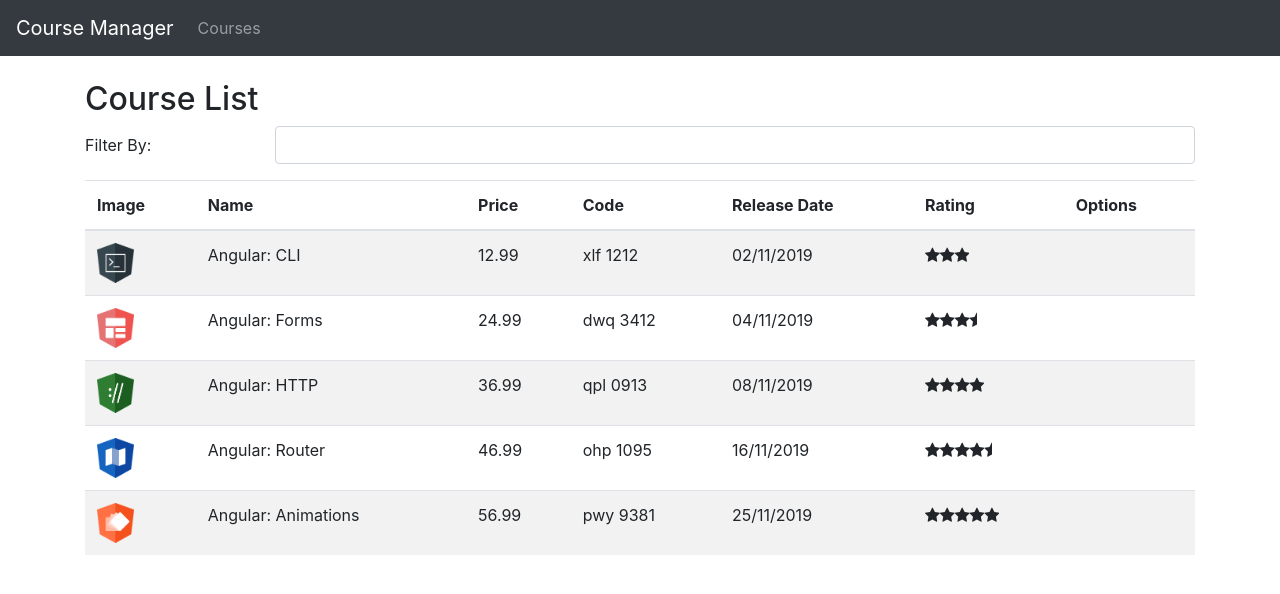
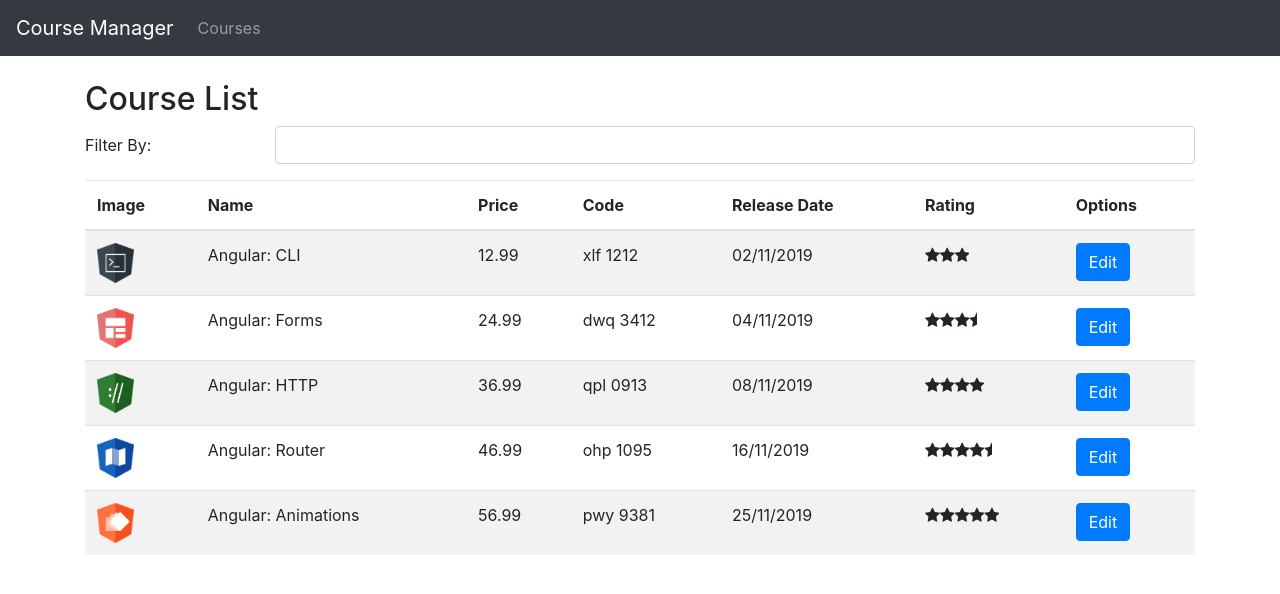
Before and after one commit to RomuloPS/course-manager, an Angular app: page /courses in a window 1280 px wide. Shown: the top 594 px of the page. Built offline with nearby package versions, Linux system fonts and the light colour scheme.

Commit message:
Criando pagina de informação do curso

```diff
--- /dev/null
+++ b/src/app/courses/course-info.component.html
@@ -0,0 +1 @@
+<h2>Course Id = {{ courseId }}</h2>
--- /dev/null
+++ b/src/app/courses/course-info.component.ts
@@ -0,0 +1,17 @@
+import { Component, OnInit } from '@angular/core';
+import { ActivatedRoute } from '@angular/router';
+
+@Component({
+    templateUrl: './course-info.component.html'
+})
+export class CourseInfoComponent implements OnInit{
+
+    courseId: number;
+
+    constructor(private activatedRoute: ActivatedRoute) { }
+
+    ngOnInit(): void{
+        this.courseId = +this.activatedRoute.snapshot.paramMap.get('id');
+    }
+
+}
--- a/src/app/courses/course-list.component.html
+++ b/src/app/courses/course-list.component.html
@@ -30,7 +30,9 @@
             <td>
                 <app-star [rating]='course.rating'></app-star>
             </td>
-            <td></td>
+            <td>
+                <a [routerLink]="['/courses/info',course.id]" class="btn btn-primary">Edit</a>
+            </td>
         </tr>
     </tbody>
 </table>
```
Also changed, not shown: src/app/app.module.ts (+8 -3 lines).
